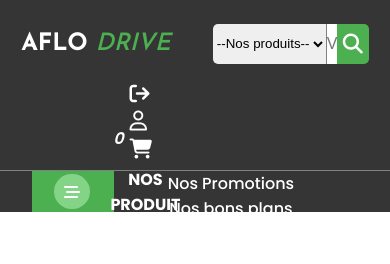
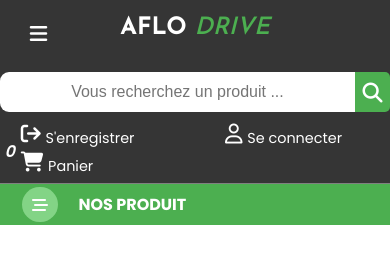
Before and after one commit to Muppssy/Aflo-drive-test, a plain HTML site: page index.html in a window 390 px wide. Drawn offline with Linux system fonts and the light colour scheme.

Commit message:
ajout menu burger WIP

```diff
--- a/css/responsive.css
+++ b/css/responsive.css
@@ -19,26 +19,27 @@
 }
 
 @media screen and (max-width: 1110px) {
+  .container_nav .block_logo {
+    width: 100%;
+    text-align: center;
+    padding: 1rem 0 1rem 0;
+    display: inline-block;
+  }
+
+  .container_nav .toggle_menu {
+    position: absolute;
+    top: 25px;
+    left: 25px;
+    width: 35px;
+  }
   .block_search {
-    width: 40%;
+    width: 50%;
+    margin: 1rem 0 1rem 0;
   }
 
   .block_account {
-    width: 36%;
-  }
-
-  a > .user_text {
-    transform: translateX(-75px);
-    /* visibility: hidden; */
-    transition: all 0.75s;
-    overflow: hidden;
-    z-index: -1;
-  }
-
-  a:hover > .user_text {
-    transform: translateX(0);
-    visibility: visible;
-    z-index: 0;
+    width: 50%;
+    padding: 0 2rem 0 1rem;
   }
 
   button {
@@ -50,4 +51,49 @@
     justify-content: center;
     align-items: center;
   }
+
+  .toggle_menu {
+    display: block;
+    z-index: 1;
+  }
+
+  .block_link {
+    position: absolute;
+
+    left: 0;
+    flex-direction: column;
+    background-color: var(--bg-color-nav-burger);
+    width: 100%;
+    height: 100vh;
+    backdrop-filter: blur(5px);
+    transform: translateX(-100%);
+    transition: all 0.75s;
+  }
+
+  .menu {
+    transform: translateX(0);
+  }
+
+  .block_nav {
+    width: 100%;
+    margin: 0;
+  }
 }
+
+@media screen and (max-width: 800px) {
+
+.container_nav{
+  flex-direction: column;
+  justify-content: space-between;
+}
+
+.block_search, .block_account{
+  width: 100%;
+
+}
+
+.block_account{
+  padding: 0re, 0rem 0rem 0rem;
+
+}
+}
--- a/css/style.css
+++ b/css/style.css
@@ -46,7 +46,7 @@ input {
   padding: 0;
   border-width: 0;
   border-style: none;
-  /* border-radius: 9px 0px 0 9px; */
+  border-radius: 9px 0px 0 9px;
 }
 
 button {
@@ -83,6 +83,7 @@ i {
 
   /* Background Color  */
   --bg-color-nav: #353535;
+  --bg-color-nav-burger: #525151;
 }
 /* ====================== */
 
--- a/index.html
+++ b/index.html
@@ -19,15 +19,7 @@
         </div>
 
         <form class="block_search">
-          <select class="selected" id="...">
-            <option value="">--Nos produits--</option>
-            <option value="p1">Produit1</option>
-            <option value="p2">Produit2</option>
-            <option value="p3">Produit3</option>
-            <option value="p4">Produit4</option>
-            <option value="p5">Produit5</option>
-            <option value="p6">Produit6</option>
-          </select>
+
           <input type="text" placeholder="Vous recherchez un produit ..." />
 
           <a href="#" class="loop">
@@ -37,7 +29,7 @@
           <button type="submit">rechercher</button>
         </form>
 
-        <div class="block_account">
+        <div class="block_account" data-function="s'enregistrer">
           <a href="#" class="log">
 
             <i class="fa-solid fa-arrow-right-from-bracket fa-lg"></i>
@@ -48,7 +40,7 @@
 
           </a>
 
-          <a href="#" class="user">
+          <a href="#" class="user" data-function="se connecter">
             <i class="fa-regular fa-user fa-lg"></i>
             <div class="user_text">
 
@@ -56,7 +48,7 @@
             </div>
           </a>
 
-          <a href="#" class="cart">
+          <a href="#" class="cart" data-function="panier">
             <i class="fa-solid fa-cart-shopping fa-lg"></i>
             <span class="item_number">0</span>
             <div class="user_text">
@@ -69,7 +61,7 @@
 
       <nav>
         <div class="block_nav">
-          <i class="fa-solid fa-bars-staggered "></i>
+          <i class="fa-solid fa-bars-staggered produit "></i>
           <p>Nos Produit</p>
         </div>
 
@@ -77,11 +69,14 @@
           <a href="#"> Nos Promotions</a>
           <a href="#">Nos bons plans</a>
           <a href="#">Produits habituels</a>
+          <a href="#">Recrutement</a>
+          <a href="#">Course rapide</a>
 
         </div>
       </nav>
     </header>
   </body>
+  <script src="js/script.js"></script>
   <script
     src="https://kit.fontawesome.com/96625a3117.js"
     crossorigin="anonymous"
--- /dev/null
+++ b/js/script.js
@@ -0,0 +1,5 @@
+const menuBurger = document.querySelector(".toggle_menu");
+const navLink = document.querySelector(".block_link")
+menuBurger.addEventListener('click', ()=>{
+    navLink.classList.toggle('menu')
+})
```
